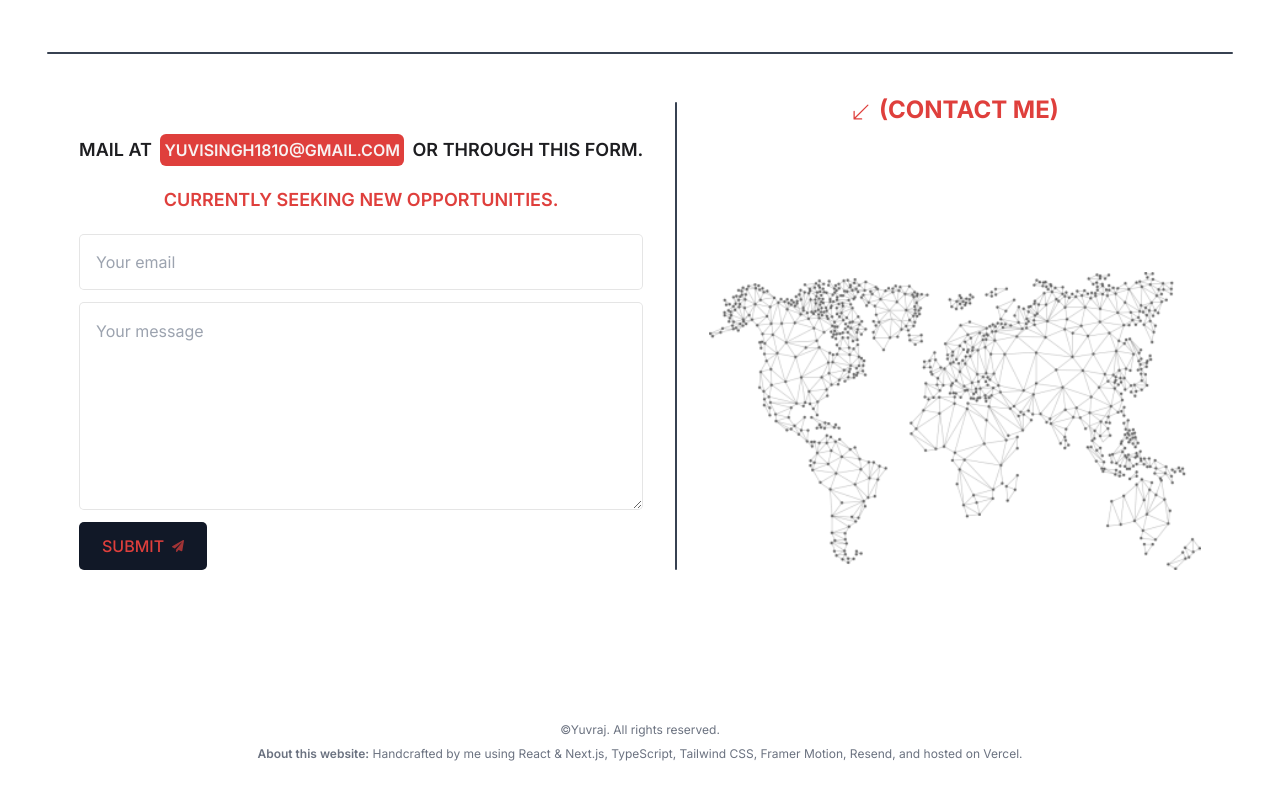
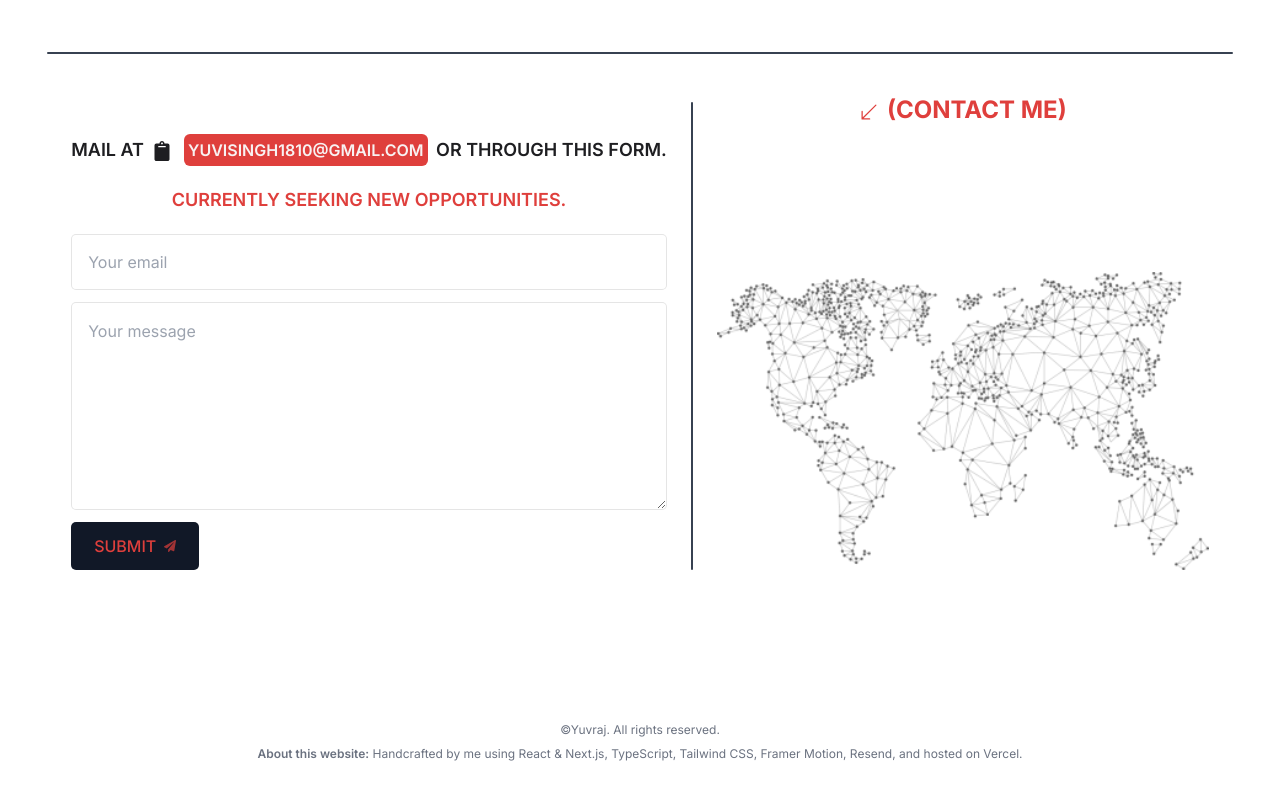
Before and after one commit to yuvrajzingh/Portfolio, a Next.js app: page / in a window 1280 px wide. Shown: the part 4308-5108 px from the top of the page. Built offline with nearby package versions, Linux system fonts and the light colour scheme; no server answers.

Commit message:
fixed contact form && updated CV

```diff
--- a/components/Contact.tsx
+++ b/components/Contact.tsx
@@ -1,5 +1,3 @@
-
-
 
 "use client";
 
@@ -13,7 +11,8 @@ import { sendEmail } from "@/actions/sendEmail";
 import SubmitBtn from "./SubmitBtn";
 import toast from "react-hot-toast";
 import SectionDivider from "@/components/SectionDivider";
-import { BsArrowDownLeft, BsArrowDownRight } from "react-icons/bs";
+import { BsArrowDownLeft, BsArrowDownRight, BsClipboard, BsClipboard2, BsClipboard2Check } from "react-icons/bs";
+import { FaClipboard, FaClipboardCheck } from "react-icons/fa";
 
 export default function Contact() {
   const { ref } = useSectionInView("CONTACT");
@@ -21,6 +20,16 @@ export default function Contact() {
   // State for the form inputs
   const [senderEmail, setSenderEmail] = useState("");
   const [message, setMessage] = useState("");
+  const [isCopied, setIsCopied] = useState(false);
+
+  const copyToClipboard = () => {
+    // Copy the sender my email to the clipboard
+    navigator.clipboard.writeText("yuvisingh1810@gmail");
+    setIsCopied(true);
+    setTimeout(() => {
+      setIsCopied(false);
+    }, 3000);
+  };
 
   return (
     <motion.section
@@ -58,9 +67,10 @@ export default function Contact() {
           }}
         >
           <p className="text-lg font-semibold text-lightText mb-5 dark:text-darkText">
-            MAIL AT{" "}
-            <a className="underline" href="mailto:yuvisingh1810@gmail.com">
-              <button className="p-1 text-darkText bg-light dark:bg-dark rounded-md text-base mx-1">YUVISINGH1810@GMAIL.COM</button>
+            MAIL AT
+            {isCopied ? <FaClipboardCheck className="inline-block mx-2 w-5 h-5 align-middle cursor-pointer"/> : <FaClipboard onClick={()=> copyToClipboard()} className="inline-block mx-2 w-5 h-5 align-middle cursor-pointer"/>}
+            <a className="underline" href="mailto:yuvisingh1810@gmail.com" target="_blank" >
+              <button className="p-1 text-darkText bg-light dark:bg-dark rounded-md text-base mx-1">YUVISINGH1810@GMAIL.COM </button>
             </a>{" "}
             OR THROUGH THIS FORM.
           <p className="text-lg text-light mt-5 dark:text-dark">CURRENTLY SEEKING NEW OPPORTUNITIES.</p>
--- a/components/WelcomeScreen.tsx
+++ b/components/WelcomeScreen.tsx
@@ -1,7 +1,7 @@
 import { motion } from 'framer-motion';
 
 const WelcomeScreen = () => (
-  <div className="fixed top-0 left-0 w-full h-full flex items-center justify-center dark:bg-darkBg z-50">
+  <div className="fixed top-0 left-0 w-full h-full flex items-center justify-center z-50">
     <motion.div
       className="text-4xl font-bold text-black dark:text-white"
       initial={{ opacity: 0 }}
--- a/lib/utils.ts
+++ b/lib/utils.ts
@@ -1,3 +1,11 @@
+import { clsx, type ClassValue } from "clsx"
+import { twMerge } from "tailwind-merge"
+
+export function cn(...inputs: ClassValue[]) {
+  return twMerge(clsx(inputs))
+}
+
+
 export const validateString = (
   value: unknown,
   maxLength: number
```
Also changed, not shown: 1 other file (tests, documents, lock files or other folders). Lines whose indentation alone changed are shown as unchanged.
